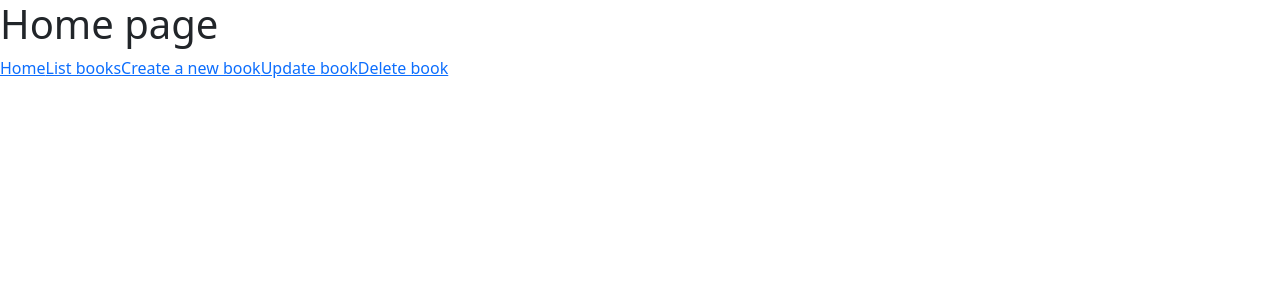
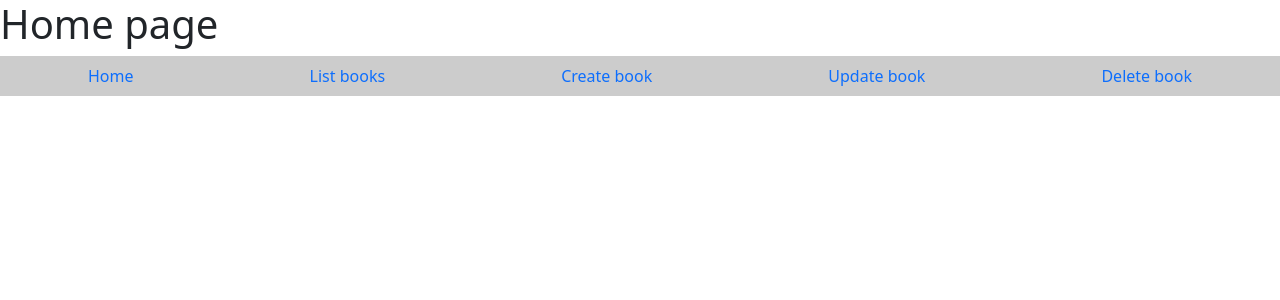
Before and after one commit to V1nicius00/learning-angular, an Angular app: page / in a window 1280 px wide. Shown: the top 300 px of the page. Built offline with nearby package versions, Linux system fonts and the light colour scheme.

Commit message:
creating new nav bar

```diff
--- a/src/app/components/nav/nav.component.css
+++ b/src/app/components/nav/nav.component.css
@@ -0,0 +1,3 @@
+nav{
+    background-color: #ccc;
+}
--- a/src/app/components/nav/nav.component.html
+++ b/src/app/components/nav/nav.component.html
@@ -1,7 +1,7 @@
-<div>
-    <a href="/">Home</a>
-    <a href="/get">List books</a>
-    <a href="/create">Create a new book</a>
-    <a href="/update">Update book</a>
-    <a href="/delete">Delete book</a>
-</div>
+<nav class="nav nav-pills nav-fill">
+    <a class="nav-item nav-link" href="/">Home</a>
+    <a class="nav-item nav-link" href="/get">List books</a>
+    <a class="nav-item nav-link" href="/create">Create book</a>
+    <a class="nav-item nav-link" href="/update">Update book</a>
+    <a class="nav-item nav-link" href="/delete">Delete book</a>
+</nav>
```
